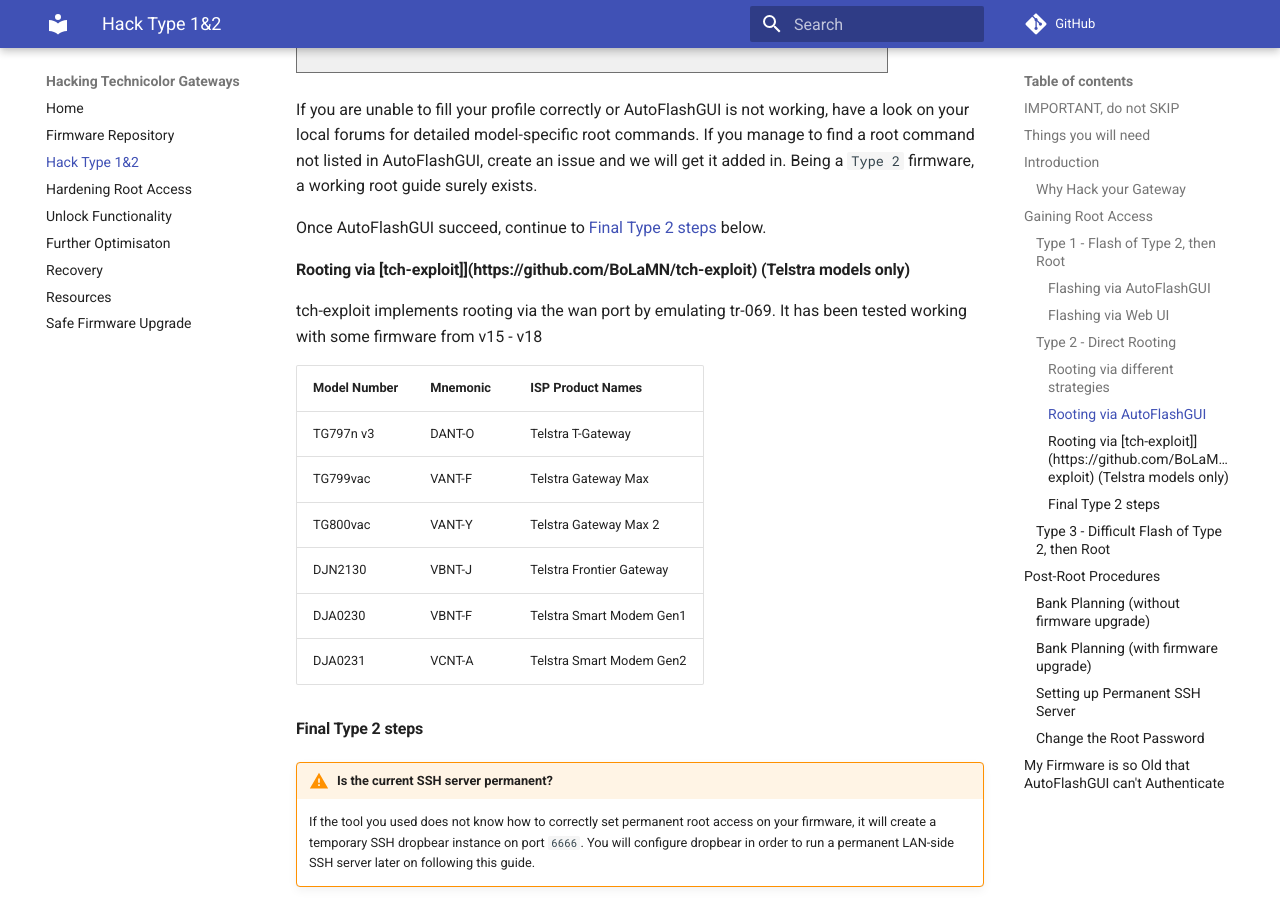
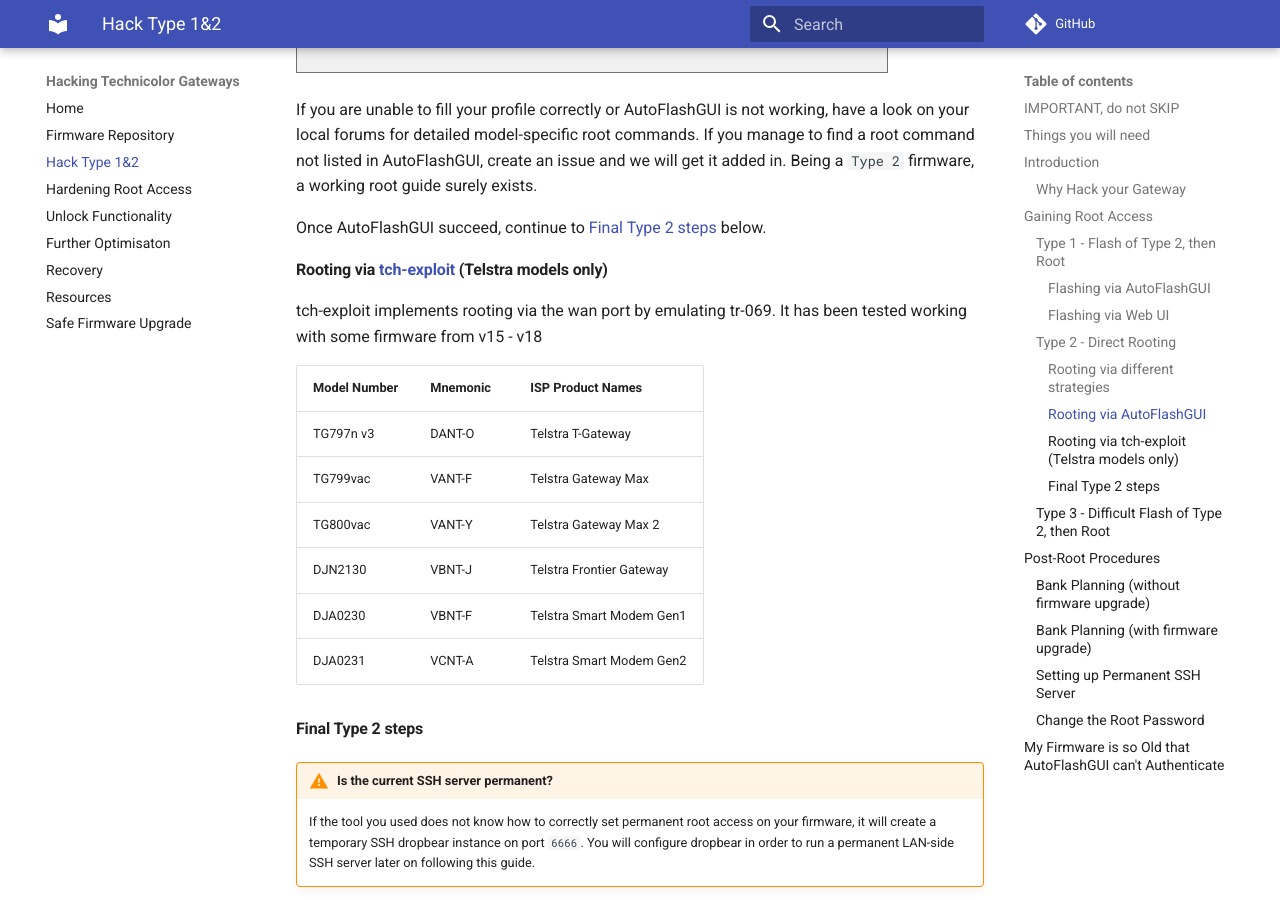
Before and after one commit to hack-technicolor/hack-technicolor, an MkDocs documentation site: the page built from docs/Hack Type 1&2.md, in a window 1280 px wide and 900 px high, scrolled down 5436 px. Built offline with MkDocs 1.6.1 and Material for MkDocs 9.7.7, drawn with Linux system fonts in a browser that asks for light colours; comment, search, counter and statistics services are not loaded.

Commit message:
Update Hack Type 1&2.md

```diff
--- a/docs/Hack Type 1&2.md
+++ b/docs/Hack Type 1&2.md
@@ -121,7 +121,7 @@
 Once AutoFlashGUI succeed, continue to [Final Type 2 steps](#final-type-2-steps) below.
 
 
-#### Rooting via [tch-exploit]](https://github.com/BoLaMN/tch-exploit) (Telstra models only)
+#### Rooting via [tch-exploit](https://github.com/BoLaMN/tch-exploit) (Telstra models only)
 
 tch-exploit implements rooting via the wan port by emulating tr-069. It has been tested working with some firmware from v15 - v18
 
```
